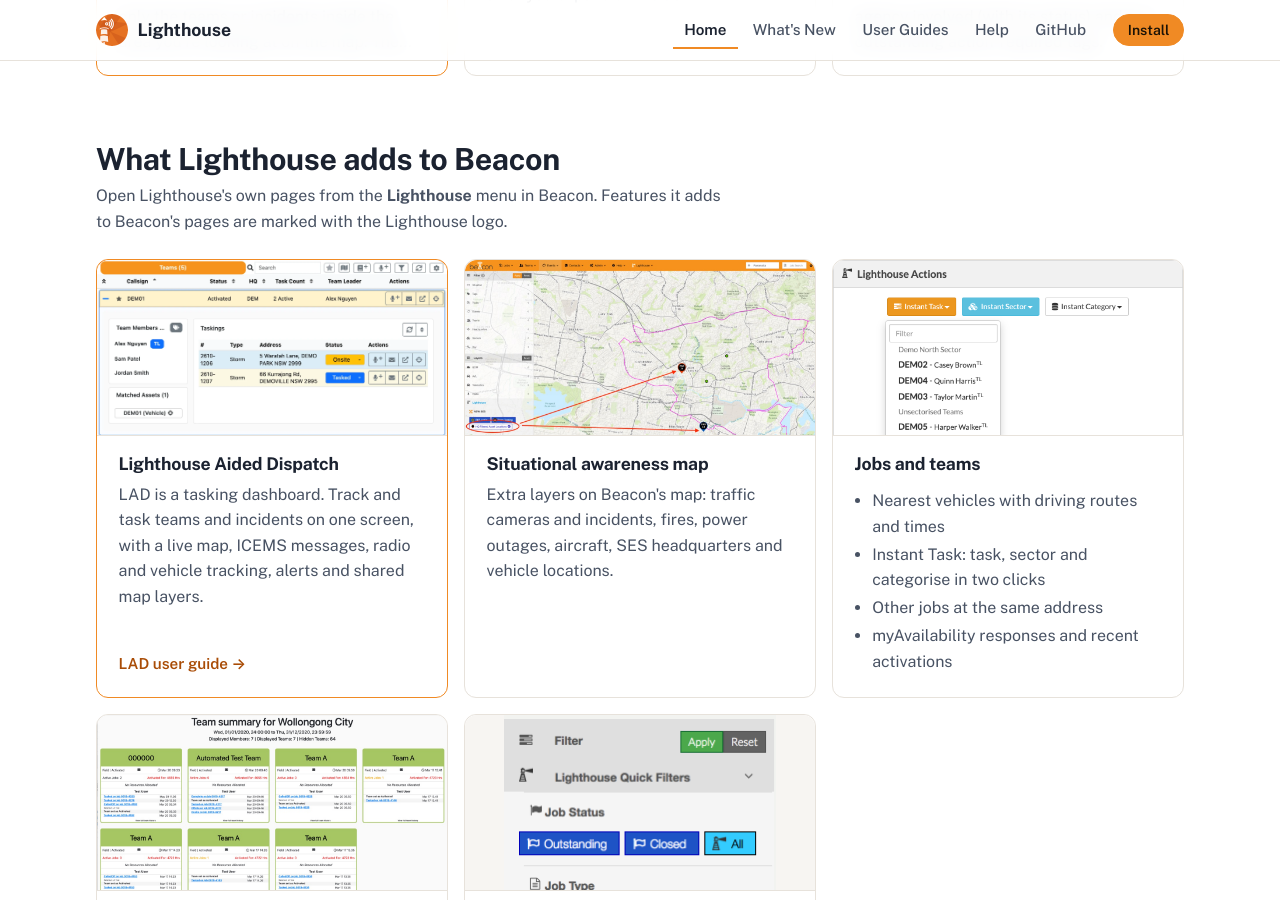
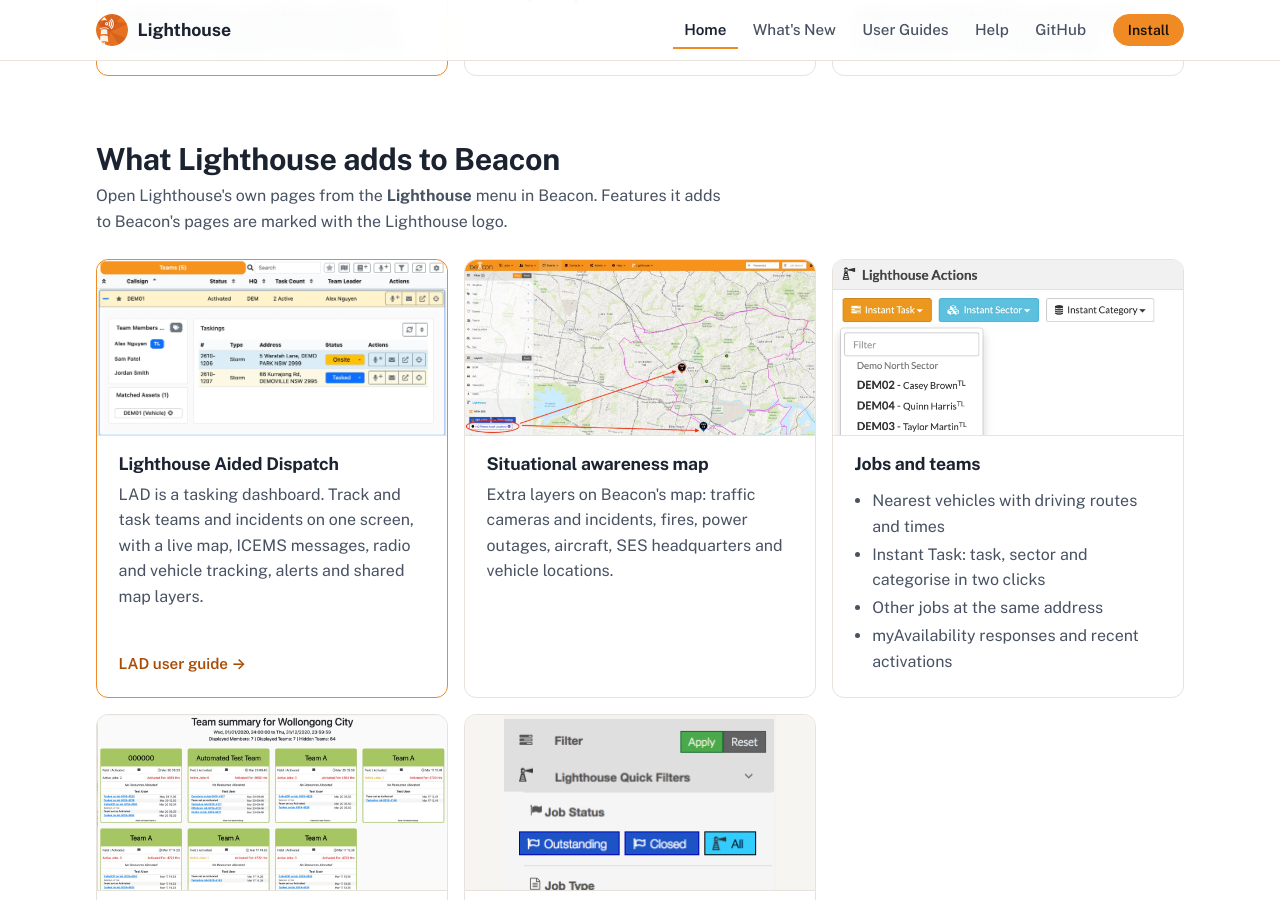
Before and after one commit to NSWSESMembers/lighthouse.ses.nsw.gov.au, a Jekyll site: the page built from index.html, in a window 1280 px wide and 900 px high, scrolled down 1055 px. Built offline with Jekyll 4.4.1, drawn with Linux system fonts in a browser that asks for light colours.

Commit message:
Crop the Instant Task image tighter so its text is readable at card size
Co-Authored-By: Claude Opus 5.5 <noreply@anthropic.com>

```diff
--- a/index.html
+++ b/index.html
@@ -95,7 +95,7 @@ description: Lighthouse is a browser extension, built by NSW SES volunteers, tha
 				<p>Extra layers on Beacon's map: traffic cameras and incidents, fires, power outages, aircraft, SES headquarters and vehicle locations.</p>
 			</div>
 			<div class="card">
-				<img class="card-media" src="/images/feature-instant-task.png" alt="Instant Task open on a job, listing teams by sector with their team leaders" loading="lazy">
+				<img class="card-media" src="/images/feature-instant-task.webp" alt="Instant Task open on a job, listing teams by sector with their team leaders" loading="lazy">
 				<h3>Jobs and teams</h3>
 				<ul>
 					<li>Nearest vehicles with driving routes and times</li>
```
Also changed, not shown: images/feature-instant-task.png (deleted), images/feature-instant-task.webp (added).
